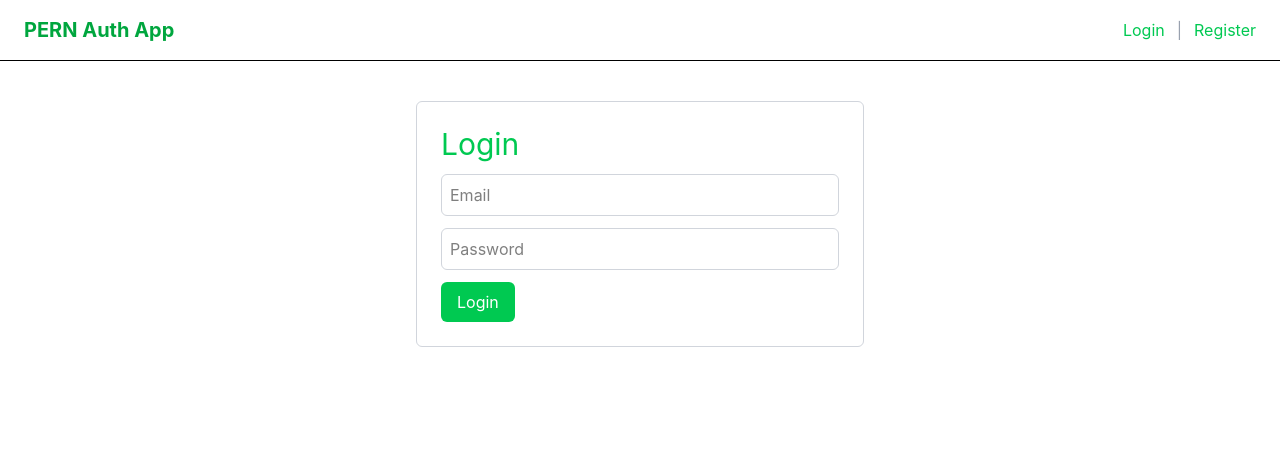
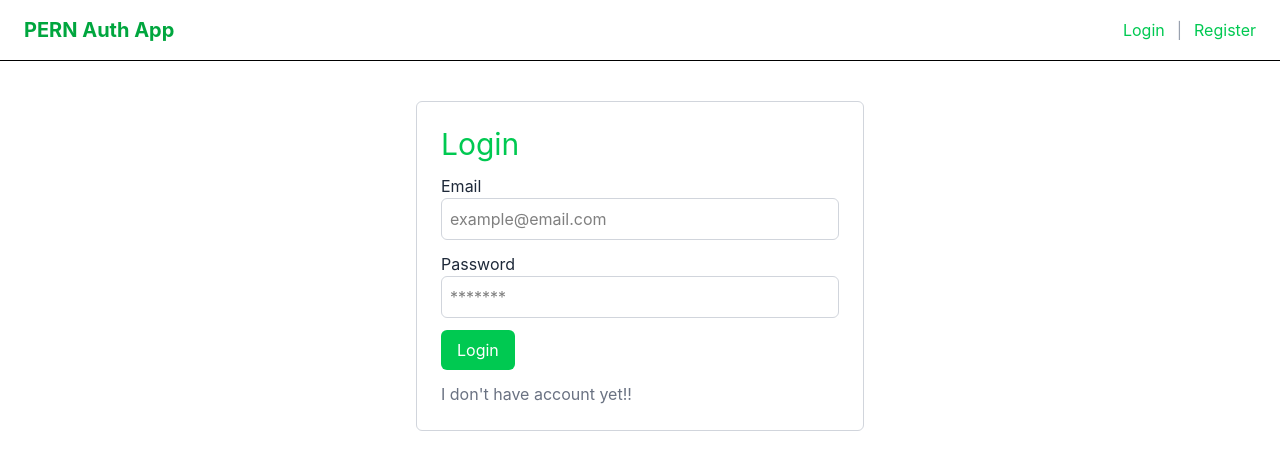
Before and after one commit to sakibdeveloper999/PERN-login-and-register, a React (Vite) app in the folder frontend/: page /login in a window 1280 px wide. Shown: the top 470 px of the page. Built offline with nearby package versions, Linux system fonts and the light colour scheme; no server answers.

Commit message:
Update: major code

```diff
--- a/frontend/src/pages/Login.jsx
+++ b/frontend/src/pages/Login.jsx
@@ -13,11 +13,12 @@ const Login = ({ setUser }) => {
 
     const handleSubmit = async (e) => {
         e.preventDefault();
-        try{
+        console.log("FORM SUBMITTED");
+        try {
             const res = await axios.post("http://localhost:5000/api/auth/login", form);
             setUser(res.data);
             navigate("/");
-        }catch(error){
+        } catch (error) {
             setError("Invalid email or password");
             console.error("Login error:", error);
         }
@@ -28,33 +29,39 @@ const Login = ({ setUser }) => {
             <h2 className='text-3xl mb-3 align-center text-green-500' >Login</h2>
             {error && <p className='text-red-500 mb-3'>{error}</p>}
             <form onSubmit={handleSubmit}>
+                <label htmlFor="email" className='text-gray-800'>Email</label>
                 <input
+                    id="email"
+                    name="email"
                     type="email"
-                    placeholder='Email'
+                    placeholder="example@email.com"
+                    autoComplete="email"
                     required
                     value={form.email}
                     className="border border-gray-300 rounded-md p-2 w-full mb-3"
-                    onChange={
-                        (e) => setForm(
-                            { ...form, email: e.target.value }
-                           )
-                       }
+                    onChange={(e) =>
+                        setForm({ ...form, email: e.target.value })
+                    }
                 />
+
+                <label htmlFor="password" className='text-gray-800' >Password</label>
                 <input
+                    id="password"
+                    name="password"
                     type="password"
-                    placeholder='Password'
+                    placeholder="*******"
+                    autoComplete="current-password"
                     required
                     value={form.password}
                     className="border border-gray-300 rounded-md p-2 w-full mb-3"
-                    onChange={
-                        (e) => setForm(
-                            { ...form, password: e.target.value }
-                           )
-                       }
+                    onChange={(e) =>
+                        setForm({ ...form, password: e.target.value })
+                    }
                 />
                 <button type="submit" className="bg-green-500 text-white py-2 px-4 rounded-md hover:bg-green-600">
                     Login
                 </button>
+                <p onClick={() => navigate("/register")} className='cursor-pointer mt-3 text-gray-500 ' >I don't have account yet!! </p>
             </form>
         </div>
     )
```
